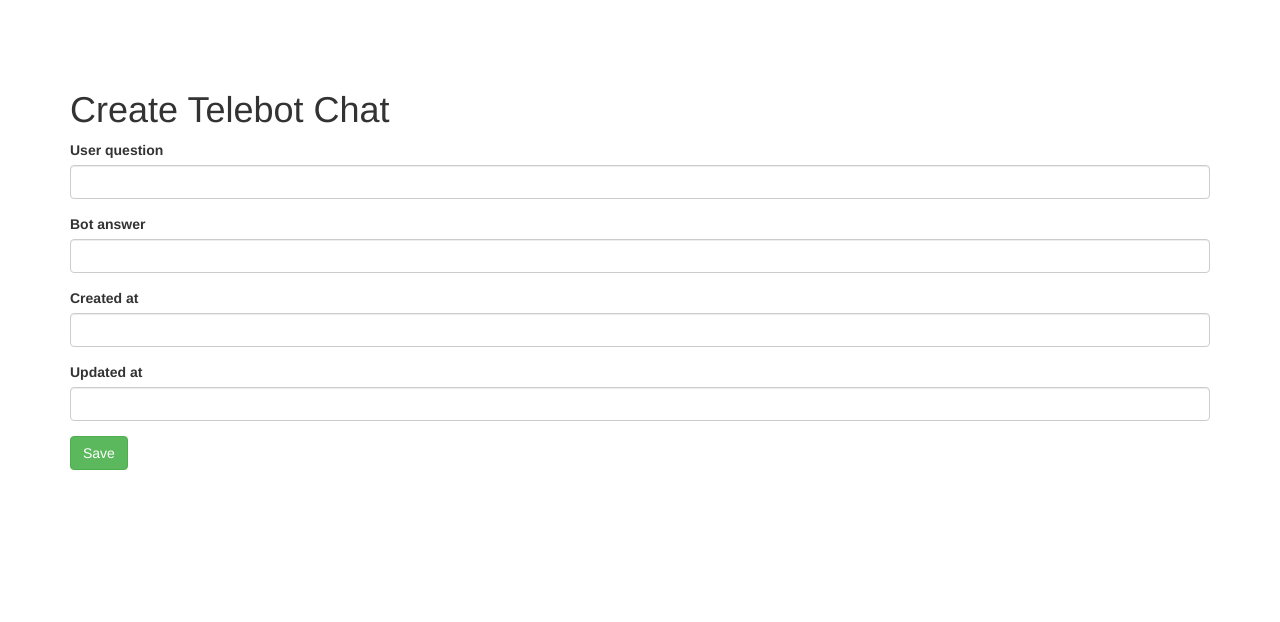
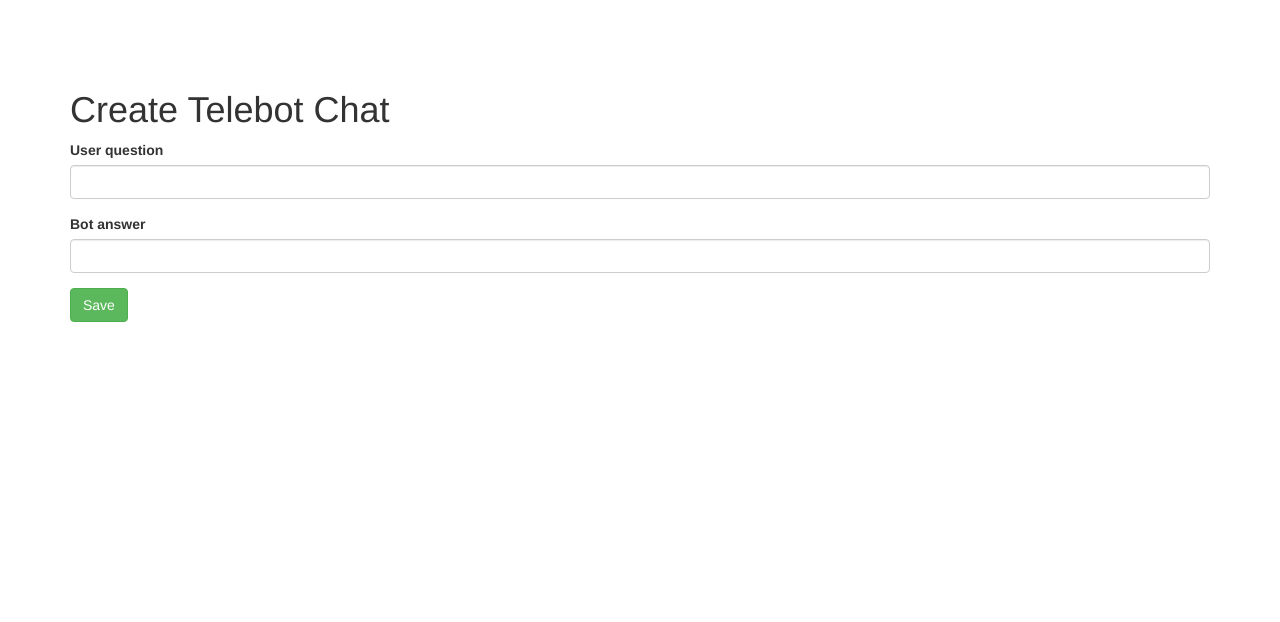
Before and after one commit to BeekeeperVS/telebot.test, a Yii app: template views/telebot-chat/create.php in a window 1280 px wide. Shown: the top 622 px of the page. Run offline with PHP 8.4 and a stand-in for Yii, Linux system fonts and the light colour scheme; the template is opened without the code that fills it, so the values that code supplies are empty; form fields are guessed from the names that the template uses; some libraries are stand-ins or nearby versions.

Commit message:
fix form 2

```diff
--- a/views/telebot-chat/_form.php
+++ b/views/telebot-chat/_form.php
@@ -16,10 +16,6 @@ use yii\widgets\ActiveForm;
 
     <?= $form->field($model, 'bot_answer')->textInput(['maxlength' => true]) ?>
 
-    <?= $form->field($model, 'created_at')->textInput() ?>
-
-    <?= $form->field($model, 'updated_at')->textInput() ?>
-
     <div class="form-group">
         <?= Html::submitButton('Save', ['class' => 'btn btn-success']) ?>
     </div>
```
